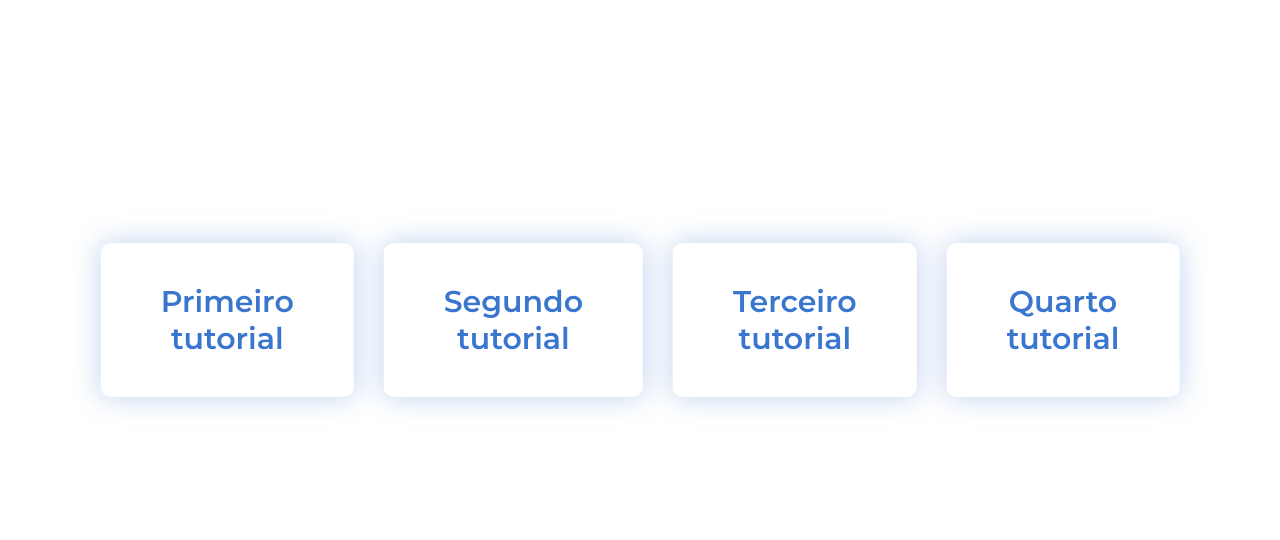
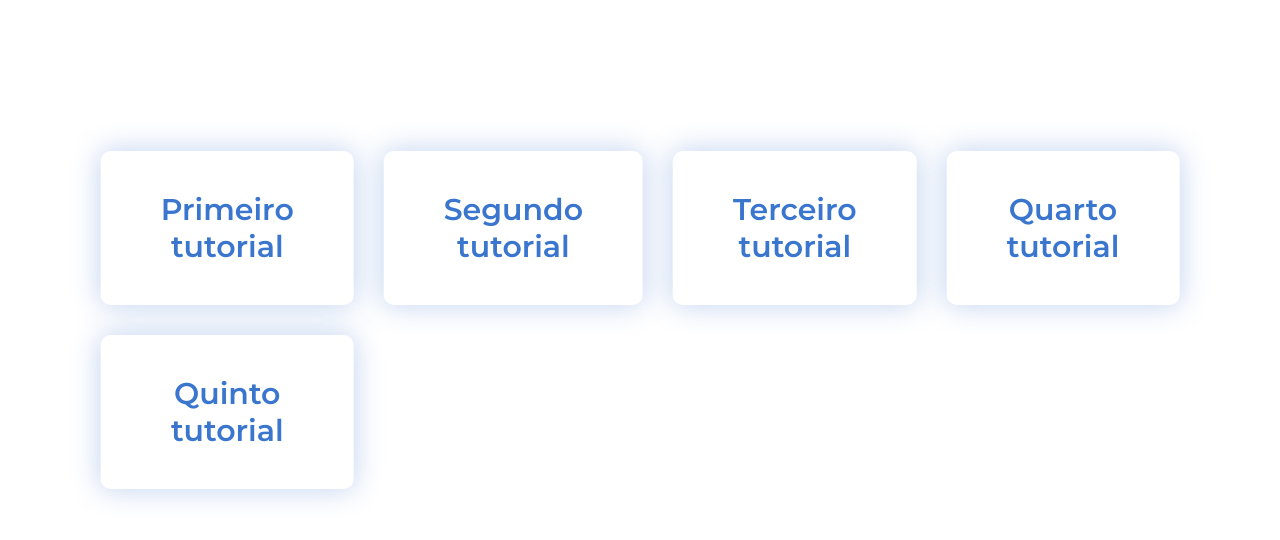
Before and after one commit to leonamtv/cg, a plain HTML site: page index.html in a window 1280 px wide. Shown: the part 80-620 px from the top of the page. Drawn offline with Linux system fonts and the light colour scheme.

Commit message:
Atualizando quinto

```diff
--- a/index.html
+++ b/index.html
@@ -29,6 +29,7 @@
             <div title='Ir para o segundo tutorial' id='segundo_tutorial'> Segundo tutorial </div>
             <div title='Ir para o terceiro tutorial' id='terceiro_tutorial'> Terceiro tutorial </div>
             <div title='Ir para o quarto tutorial' id='quarto_tutorial'> Quarto tutorial </div>
+	    <div title='Ir para o quinto tutorial' id='quinto_tutoria'> Quinto tutorial </div>
         </div>
     </div>
 </body>
```
